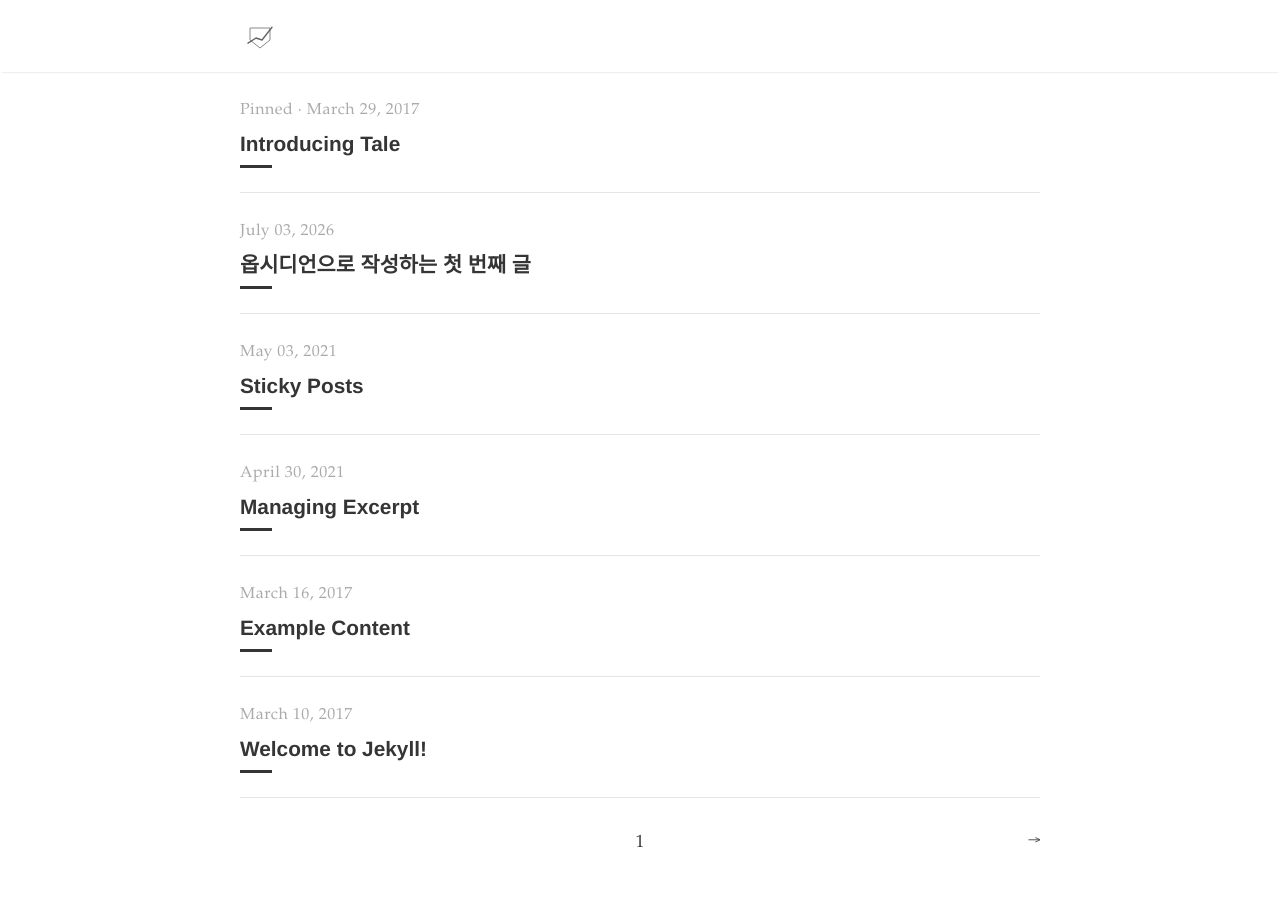
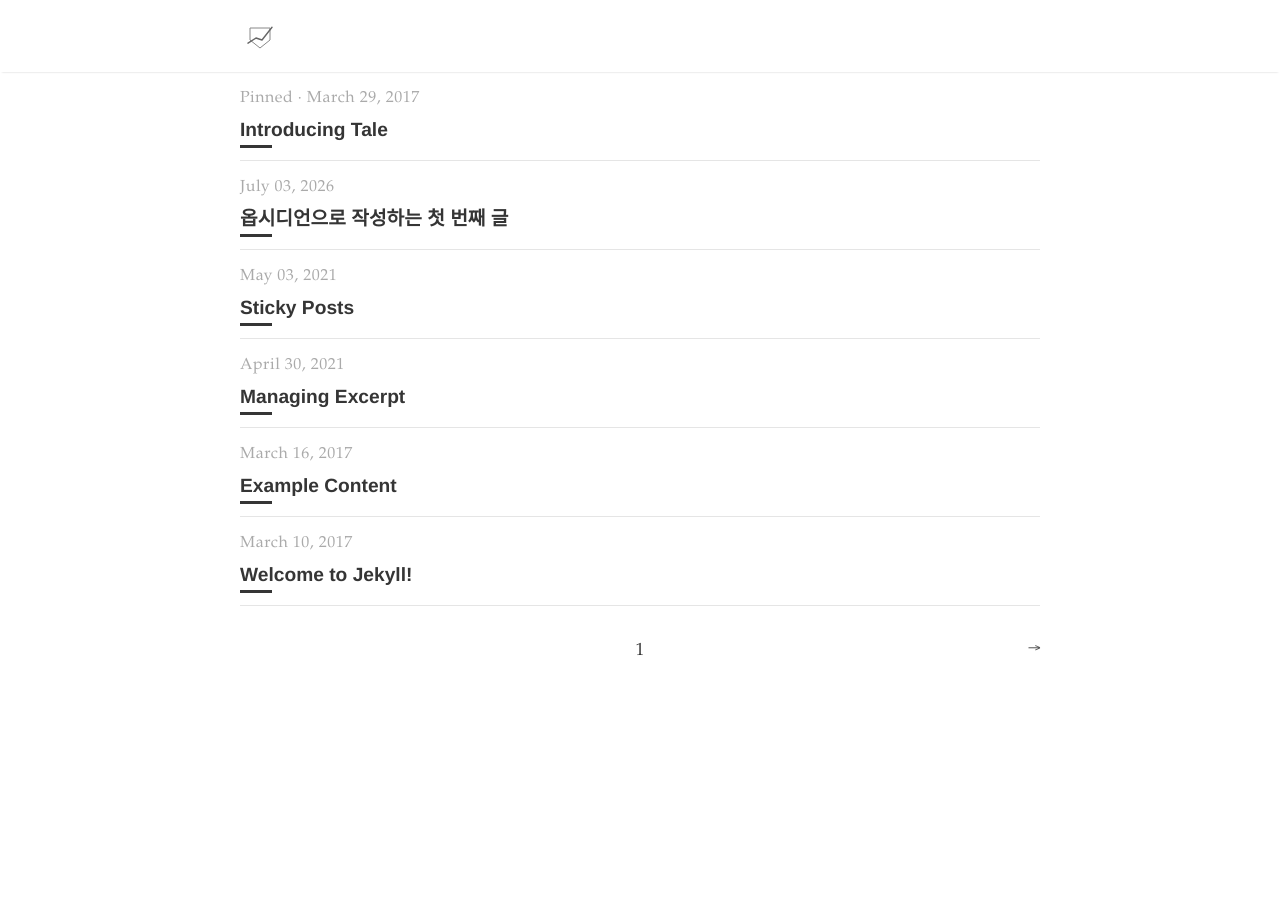
Before and after one commit to songyunkeun/baseball_chart, a Jekyll site: the page built from index.html, in a window 1280 px wide. Built offline with Jekyll 4.4.1, drawn with Linux system fonts in a browser that asks for light colours; the list of posts is cut into pages by our own code; after the commit the page ends 900 px from its top, so only the background shows below that.

Commit message:
vault backup: 2026-07-19 13:21:55

```diff
--- a/assets/main.scss
+++ b/assets/main.scss
@@ -4,13 +4,20 @@
 
 @import 'tale';
 
-// 여기에 아래 코드를 추가합니다
+// 1. 목록 제목 크기 및 행간 줄임
 .catalogue-title {
-  font-size: 1.3rem !important; /* 기본 크기(약 2rem 이상)에서 보기 좋게 축소 */
-  line-height: 1.3 !important;
+  font-size: 1.2rem !important;
+  line-height: 1.2 !important;
+  margin-bottom: 0 !important; /* 제목 아래쪽 마진 제거 */
 }
 
-// 새로 추가할 목록 간격 축소 코드
+// 2. 제목 밑에 나오는 검은색 가로선 여백 제거
+.catalogue-line {
+  margin: 4px 0 0 0 !important; /* 가로선 위아래 붕 뜨는 공간을 최소화 */
+}
+
+// 3. 목록 한 칸의 전체 위아래 간격 대폭 축소
 .catalogue-item {
-  padding: 1.5rem 0 !important; // 위아래 여백을 기존의 절반 수준으로 축소
+  padding: 12px 0 !important;   /* 위아래 패딩을 확 줄임 */
+  margin-bottom: 0 !important;  /* 혹시 모를 다음 칸과의 마진 제거 */
 }
```
